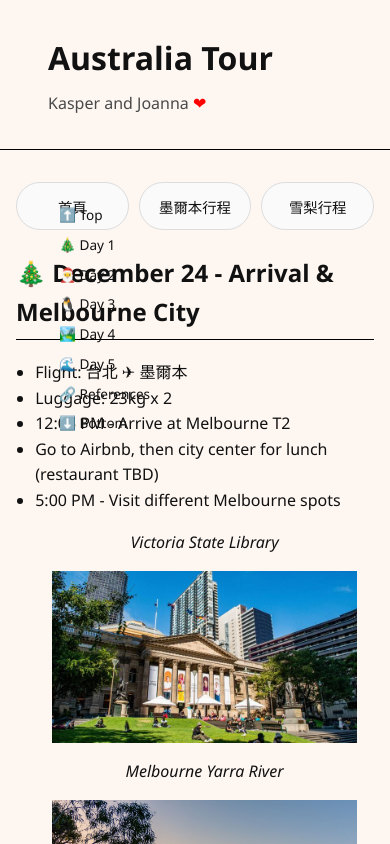
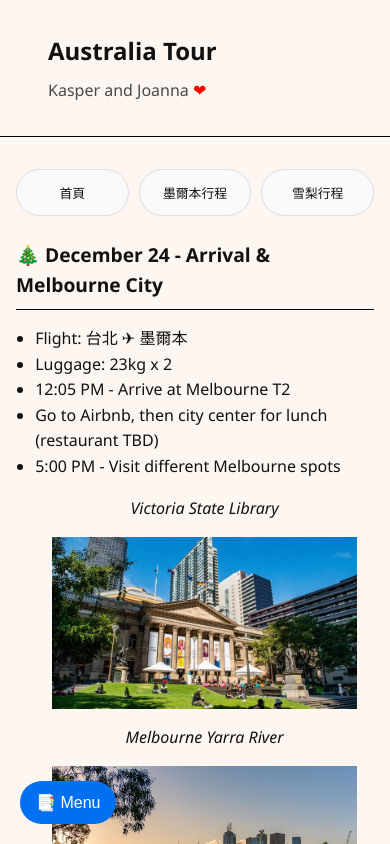
Before and after one commit to kappa123451/kappa123451.github.io, a plain HTML site: page index.html in a window 390 px wide. Both pictures are taken after a click on the button "墨爾本行程". Shown: the top 844 px of the page. Drawn offline with Linux system fonts and the light colour scheme.

Commit message:
Adjust menu and headline sizes

```diff
--- a/index.html
+++ b/index.html
@@ -7,6 +7,8 @@
   <link rel="stylesheet" href="style.css" />
 </head>
 <div id="top"></div>
+
+<button id="sidebar-toggle" onclick="toggleSidebar()">📑 Menu</button>
 <body>
   <header >
     <div class="container">
--- a/script.js
+++ b/script.js
@@ -54,39 +54,42 @@ function goHome() {
 window.onload = () => {
   goHome();
 };
+
 function showDay(dayId) {
-  // Hide main image
   const mainImage = document.querySelector('.picture');
   if (mainImage) {
     mainImage.style.display = 'none';
   }
 
-  // Hide all day-content sections
   const sections = document.querySelectorAll('.day-content');
   sections.forEach(section => {
     section.classList.remove('active');
     section.style.display = 'none';
   });
 
-  // Show selected section
   const selected = document.getElementById(dayId);
   if (selected) {
     selected.classList.add('active');
     selected.style.display = 'block';
   }
 
-  // Sidebar control
   const sidebarMelbourne = document.getElementById('sidebar-melbourne');
   const sidebarSydney = document.getElementById('sidebar-sydney');
 
   if (sidebarMelbourne) {
     sidebarMelbourne.style.display = dayId === 'Melbourne' ? 'block' : 'none';
+    sidebarMelbourne.classList.remove('show'); // Reset
+  }
+  if (sidebarSydney) {
+    sidebarSydney.style.display = dayId === 'Sydney' ? 'block' : 'none';
+    sidebarSydney.classList.remove('show'); // Reset
   }
 
-  if (sidebarSydney) {
-    sidebarSydney.style.display = dayId === 'Sydney' ? 'block' : 'none';
-  }
+  // ✅ Show sidebar toggle only on day views
+  const toggleButton = document.getElementById('sidebar-toggle');
+  if (toggleButton) toggleButton.style.display = 'block';
 }
+
 
 function goHome() {
   const mainImage = document.querySelector('.picture');
@@ -102,11 +105,29 @@ function goHome() {
 
   const sidebarMelbourne = document.getElementById('sidebar-melbourne');
   const sidebarSydney = document.getElementById('sidebar-sydney');
-
   if (sidebarMelbourne) sidebarMelbourne.style.display = 'none';
   if (sidebarSydney) sidebarSydney.style.display = 'none';
+
+  // ✅ Hide sidebar toggle on main page
+  const toggleButton = document.getElementById('sidebar-toggle');
+  if (toggleButton) toggleButton.style.display = 'none';
 }
+
 
 window.onload = () => {
   goHome();
 };
+
+function toggleSidebar() {
+  const melbourneSidebar = document.getElementById('sidebar-melbourne');
+  const sydneySidebar = document.getElementById('sidebar-sydney');
+
+  // toggle both sidebars, but only show the one that's active
+  [melbourneSidebar, sydneySidebar].forEach(sidebar => {
+    if (sidebar && sidebar.style.display === 'block') {
+      sidebar.classList.toggle('show');
+    } else if (sidebar) {
+      sidebar.classList.remove('show');
+    }
+  });
+}
--- a/style.css
+++ b/style.css
@@ -166,3 +166,60 @@ ul {
   color: var(--accent);
   padding-left: 8px;
 }
+
+
+/* Sidebar Toggle Button (bottom-left corner) */
+#sidebar-toggle {
+  position: fixed;
+  bottom: 20px;
+  left: 20px;
+  z-index: 100;
+  background-color: var(--accent);
+  color: white;
+  border: none;
+  border-radius: 50px;
+  padding: 12px 16px;
+  font-size: 1rem;
+  display: none; /* only show on small screens */
+}
+
+/* Make sidebar visible as overlay when active */
+.inline-nav.show {
+  display: block !important;
+  background-color: white;
+  box-shadow: 0 0 10px rgba(0, 0, 0, 0.15);
+  padding: 1rem;
+  width: 80vw;
+  max-width: 100px;
+  height: auto;
+  position: fixed;
+  bottom: 70px;
+  left: 10px;
+  border: 1px solid #ccc;
+  border-radius: 12px;
+}
+
+/* Responsive mobile tweaks */
+@media (max-width: 768px) {
+  .inline-nav {
+    display: none !important;
+  }
+
+  #sidebar-toggle {
+    display: block;
+  }
+}
+
+@media (max-width: 768px) {
+  header h1 {
+    font-size: 1.5rem; /* Smaller headline for phones */
+  }
+
+  main h2 {
+    font-size: 1.2rem; /* Smaller section titles */
+  }
+
+  .nav-tabs button {
+    font-size: 0.8rem; /* Optional: adjust button text too */
+  }
+}
```
